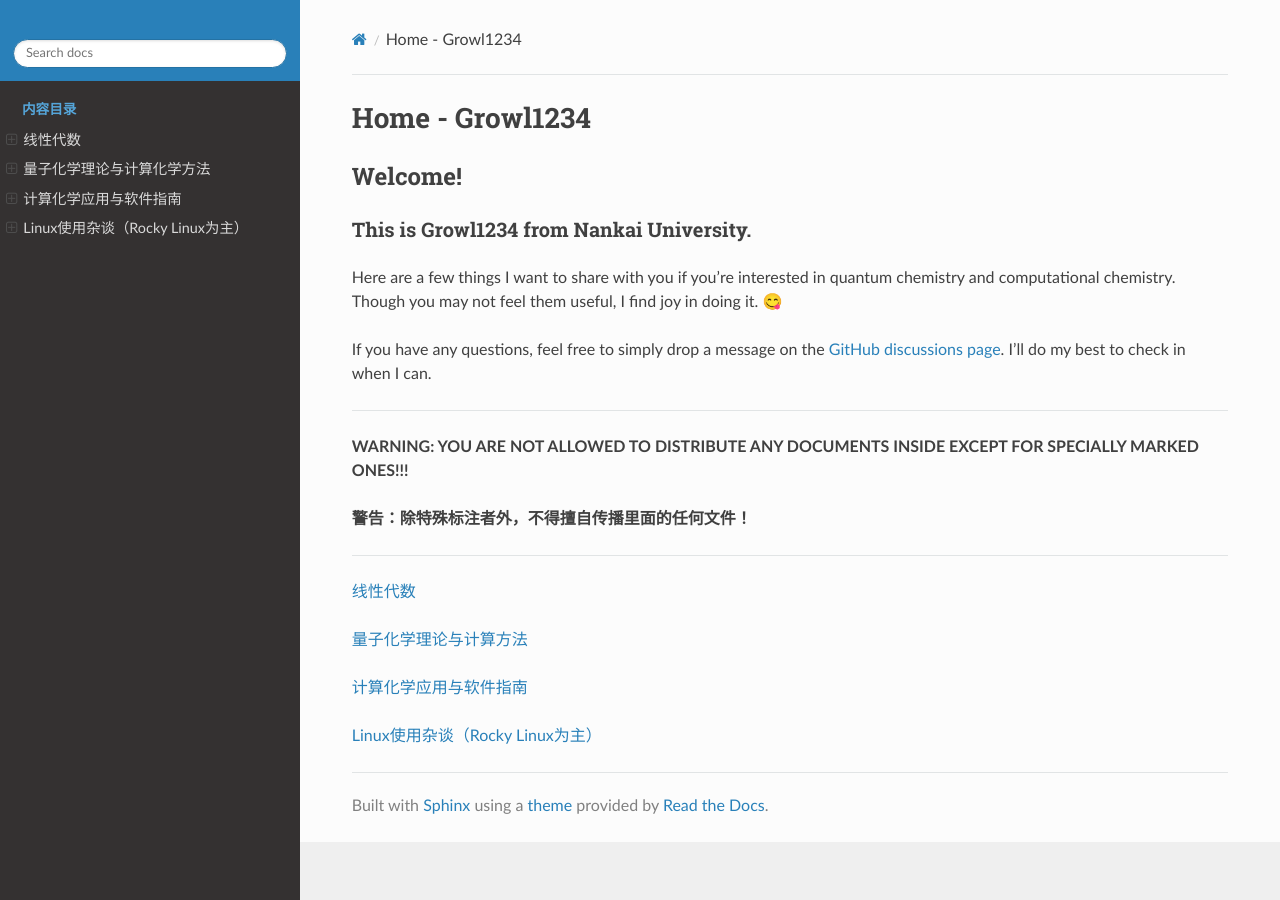
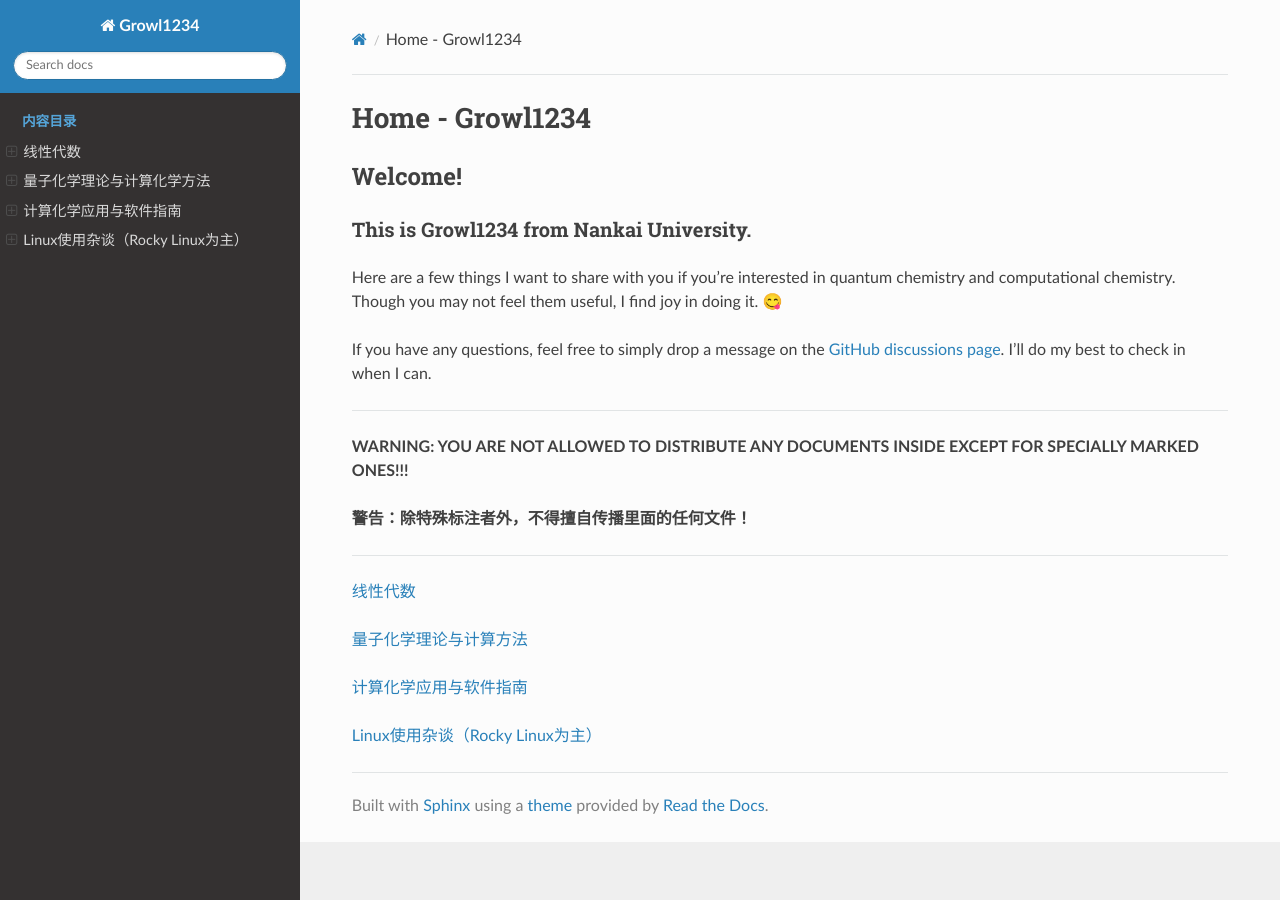
Before and after one commit to Growl1234/RTDProject, a Sphinx documentation site: the page built from source/index.rst, in a window 1280 px wide. Built offline with Sphinx 7.4.7 and the Read the Docs theme 3.1.0, drawn with Linux system fonts in a browser that asks for light colours.

Commit message:
Update conf.py

```diff
--- a/source/conf.py
+++ b/source/conf.py
@@ -35,7 +35,6 @@ html_theme_options = {
     'navigation_depth': 5,
     'titles_only': False,
     "prev_next_buttons_location": None,
-    "logo_only": True,
     "display_version": False,
 }
 html_sidebars = {
```
